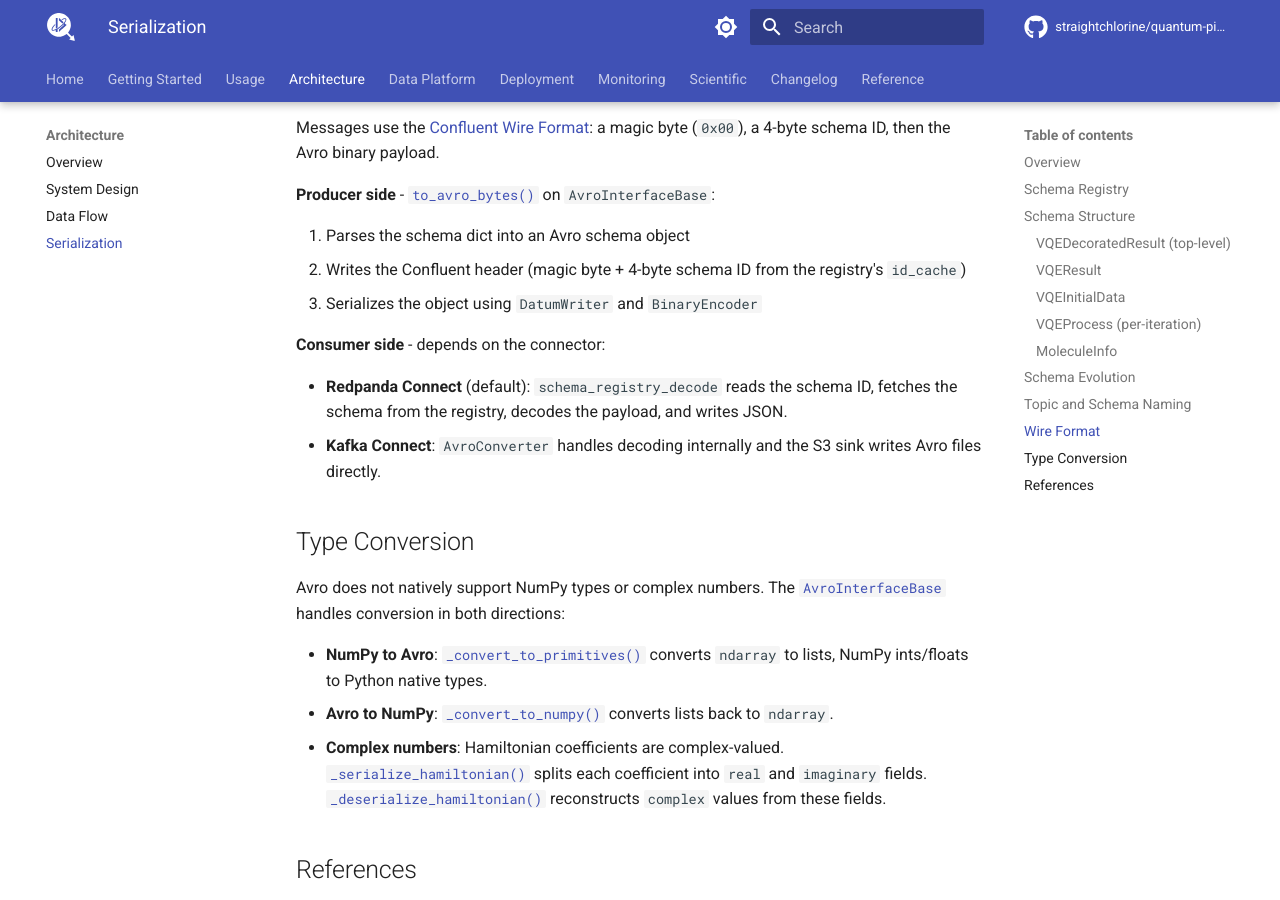
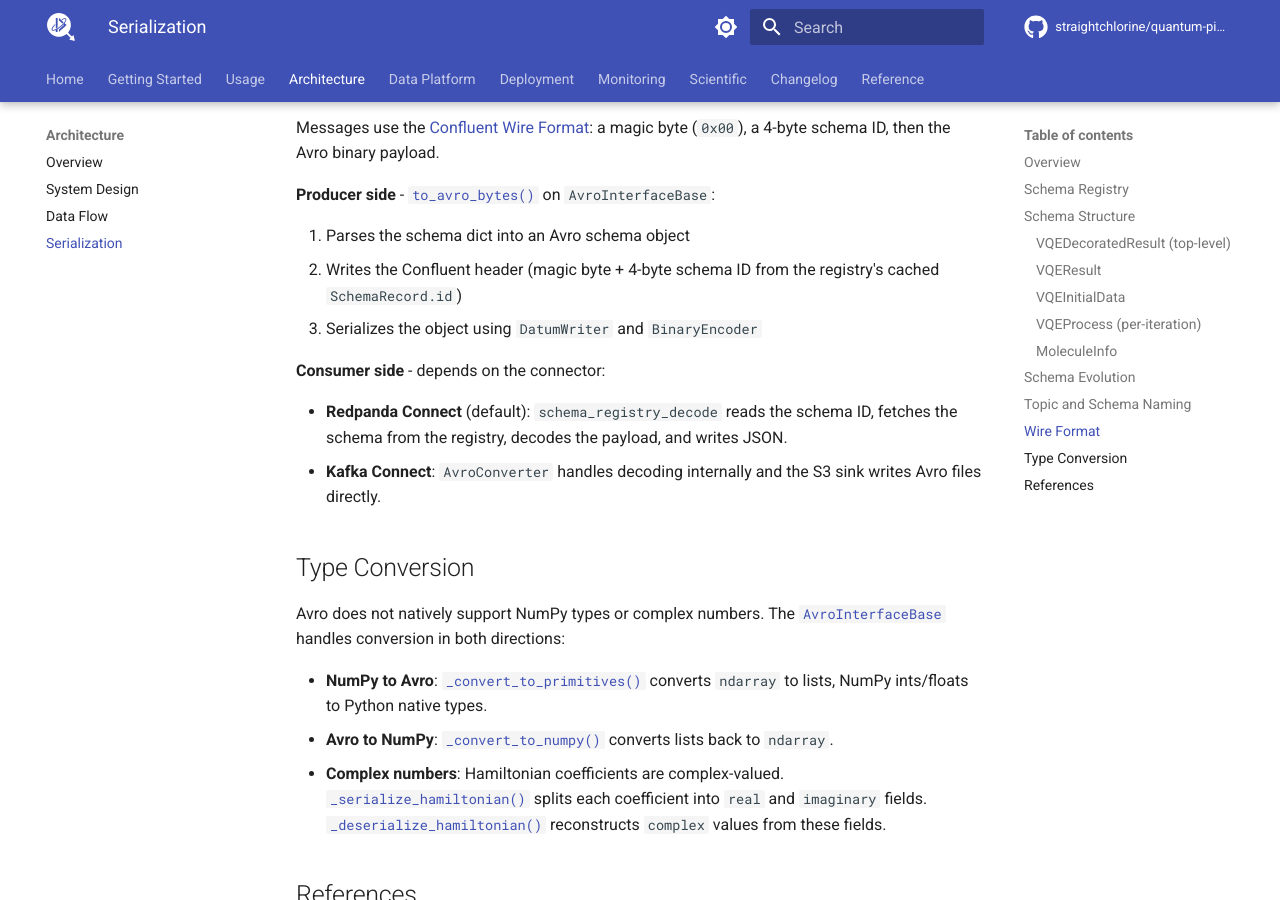
Before and after one commit to straightchlorine/quantum-pipeline, an MkDocs documentation site: the page built from docs/architecture/serialization.md, in a window 1280 px wide and 900 px high, scrolled down 5803 px. Built offline with MkDocs 1.6.1 and Material for MkDocs 9.7.7, drawn with Linux system fonts in a browser that asks for light colours; comment, search, counter and statistics services are not loaded; the version menu is left out.

Commit message:
docs(avro): schema registry update

```diff
--- a/docs/architecture/serialization.md
+++ b/docs/architecture/serialization.md
@@ -211,7 +211,7 @@ on `AvroInterfaceBase`:
 
 1. Parses the schema dict into an Avro schema object
 2. Writes the Confluent header (magic byte + 4-byte schema ID from the
-   registry's `id_cache`)
+   registry's cached `SchemaRecord.id`)
 3. Serializes the object using `DatumWriter` and `BinaryEncoder`
 
 **Consumer side** - depends on the connector:
```
